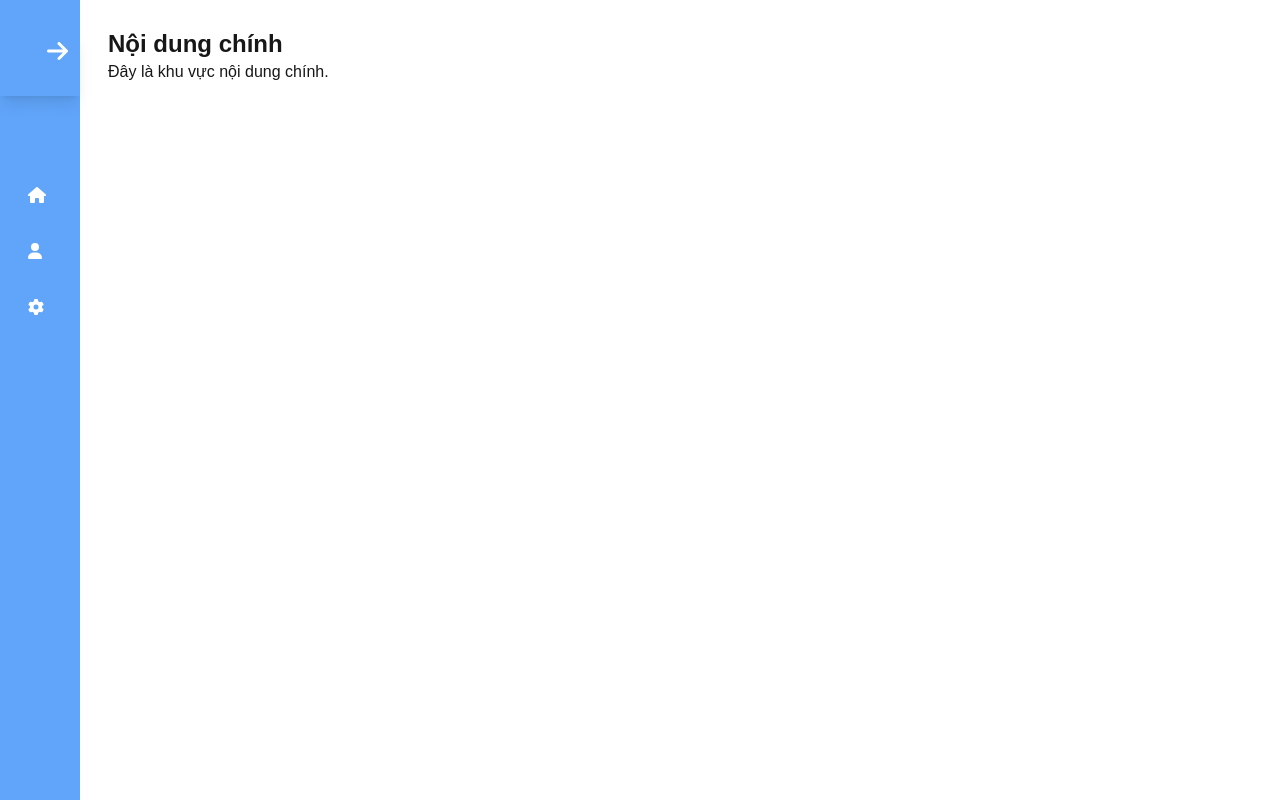
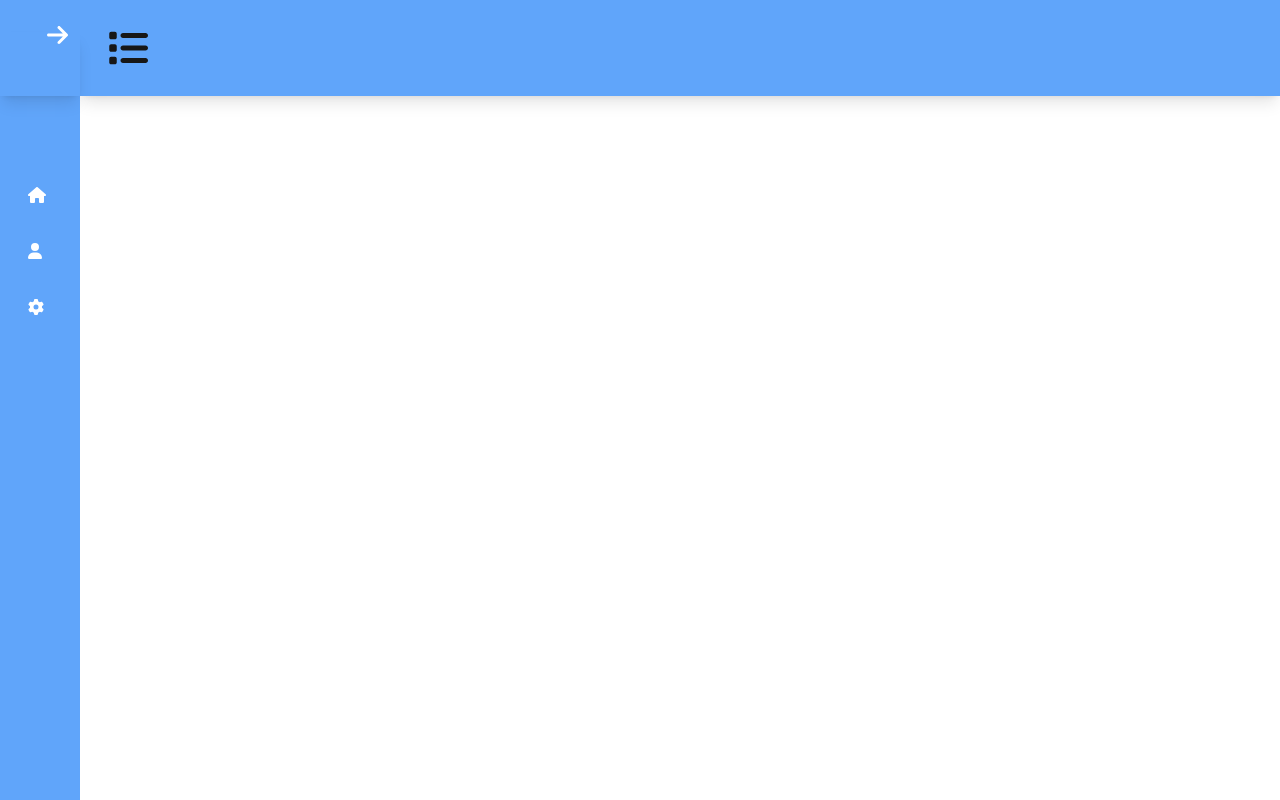
Before and after one commit to Hungsilver/FE_SO_HOA, a Next.js app: page / in a window 1280 px wide. Built offline with nearby package versions, Linux system fonts and the light colour scheme.

Commit message:
update sidebar

```diff
--- a/src/app/layout.tsx
+++ b/src/app/layout.tsx
@@ -1,6 +1,7 @@
 import type { Metadata } from "next";
 import localFont from "next/font/local";
 import "./globals.css";
+import Sidebar from "@/components/sidebar";
 
 const geistSans = localFont({
   src: "./fonts/GeistVF.woff",
@@ -28,6 +29,7 @@ export default function RootLayout({
       <body
         className={`${geistSans.variable} ${geistMono.variable} antialiased`}
       >
+        <Sidebar/>
         {children}
       </body>
     </html>
--- a/src/app/page.tsx
+++ b/src/app/page.tsx
@@ -1,9 +1,7 @@
-import Sidebar from "@/components/sidebar";
-
 export default function Home() {
   return (
     <div>
-      <Sidebar/>
+
     </div>
   );
 }
--- a/src/components/sidebar.tsx
+++ b/src/components/sidebar.tsx
@@ -2,7 +2,7 @@
 
 import React, { useState } from 'react';
 import { FontAwesomeIcon } from '@fortawesome/react-fontawesome';
-import { faHome, faUser, faCog, faArrowRight, faCircleXmark } from '@fortawesome/free-solid-svg-icons';
+import { faHome, faUser, faCog, faArrowRight, faCircleXmark, faList } from '@fortawesome/free-solid-svg-icons';
 import Link from 'next/link';
 
 const Sidebar = () => {
@@ -13,7 +13,7 @@ const Sidebar = () => {
       <div className={`h-screen bg-blue-400 pt-8 text-white ${isOpen ? 'w-64' : 'w-20'} relative duration-300`}>
         <div className='shadow-lg h-16'>
             <button
-            className="absolute right-3 top-9 text-2xl"
+            className="absolute right-3 top-5 text-2xl"
             onClick={() => setIsOpen(!isOpen)}
             >
             {isOpen ? <FontAwesomeIcon icon={faCircleXmark}/> :  <FontAwesomeIcon icon={faArrowRight}/>}
@@ -49,9 +49,10 @@ const Sidebar = () => {
         </Link>
         </div>
       </div>
-      <div className="flex-1 p-7">
-        <h1 className="text-2xl font-semibold">Nội dung chính</h1>
-        <p>Đây là khu vực nội dung chính.</p>
+      <div className="flex-1 p-7 bg-blue-400 h-24 shadow-lg">
+        <button>
+          <FontAwesomeIcon icon = {faList} className='size-10'/>
+        </button>
       </div>
     </div>
   );
```
